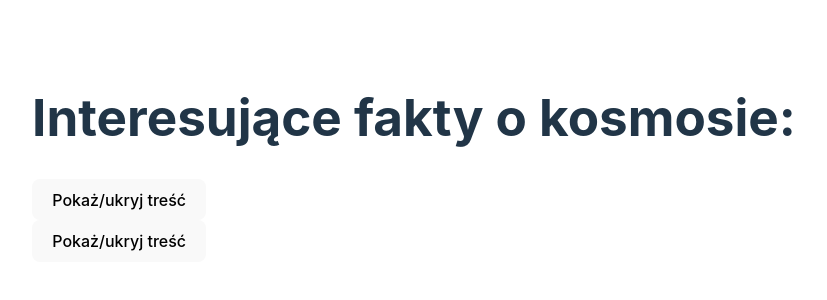
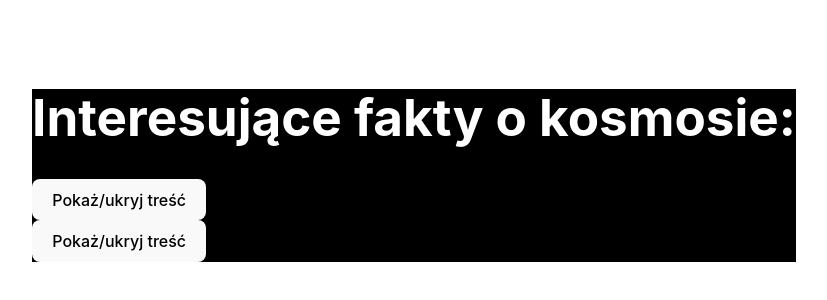
Before and after one commit to lukas-sikora/zadania-react, a React (Vite) app in the folder react-training/: page / in a window 1280 px wide. Shown: the part 242-542 px from the top of the page, without its empty margins (226-1053 px from the left). Built offline with nearby package versions, Linux system fonts and the light colour scheme.

Commit message:
props-children-task/2-solution

```diff
--- a/react-training/src/App.jsx
+++ b/react-training/src/App.jsx
@@ -1,8 +1,9 @@
 import ToggleContent from "./components/ToggleContent";
+import ColorfulWrapper from "./components/ColorfulWrapper";
 
 const App = () => {
   return (
-    <>
+    <ColorfulWrapper bgColor="black" textColor="white">
       <h1>Interesujące fakty o kosmosie:</h1>
       <ToggleContent label="Pokaż/ukryj treść">
         <p>
@@ -16,7 +17,7 @@ const App = () => {
           masę około 6 miliardów ton.
         </p>
       </ToggleContent>
-    </>
+    </ColorfulWrapper>
   );
 };
 
--- /dev/null
+++ b/react-training/src/components/ColorfulWrapper.jsx
@@ -0,0 +1,6 @@
+const ColorfulWrapper = ({ bgColor, textColor, children }) => {
+  return (
+    <div style={{ backgroundColor: bgColor, color: textColor }}>{children}</div>
+  );
+};
+export default ColorfulWrapper;
```
